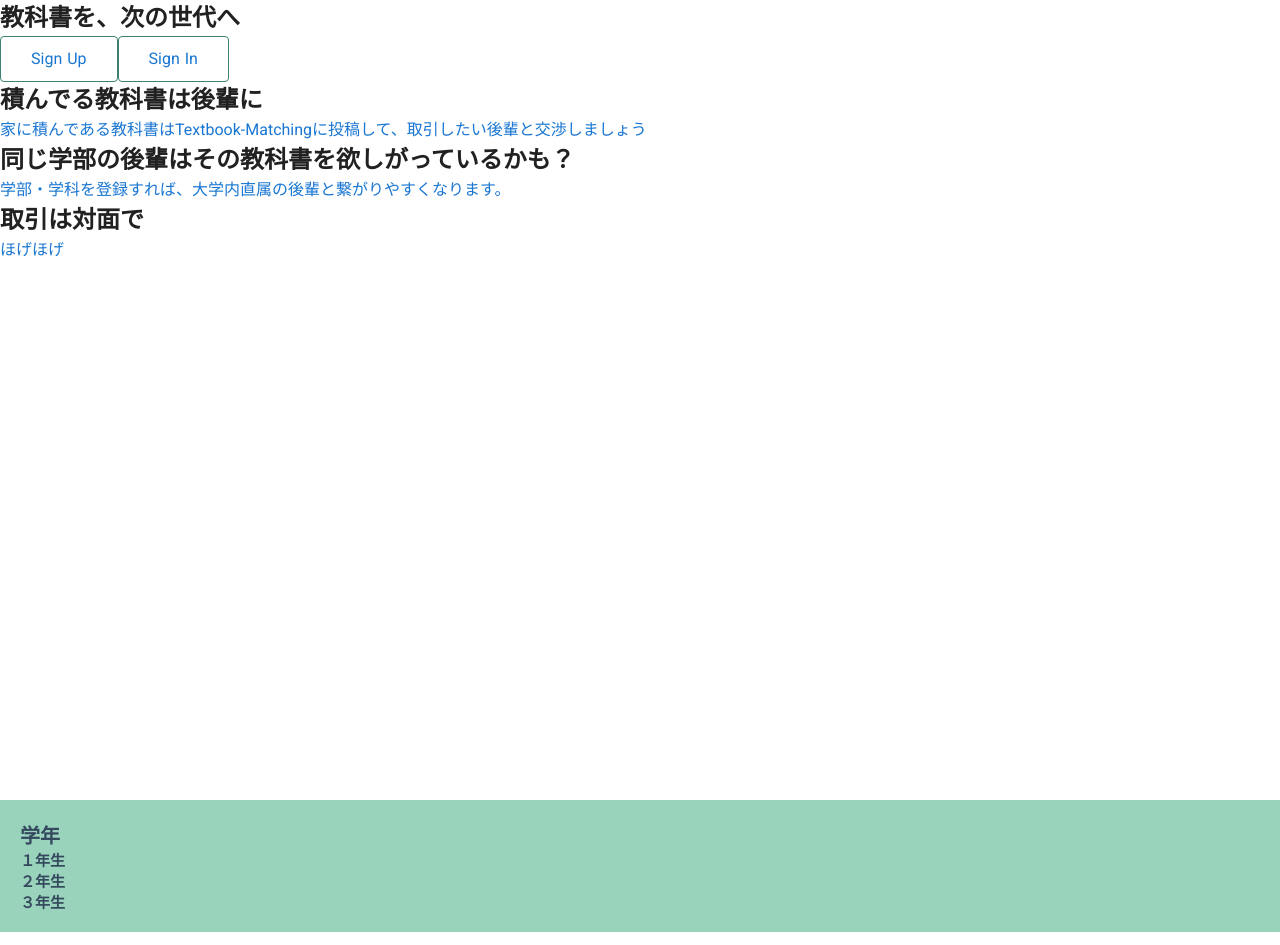
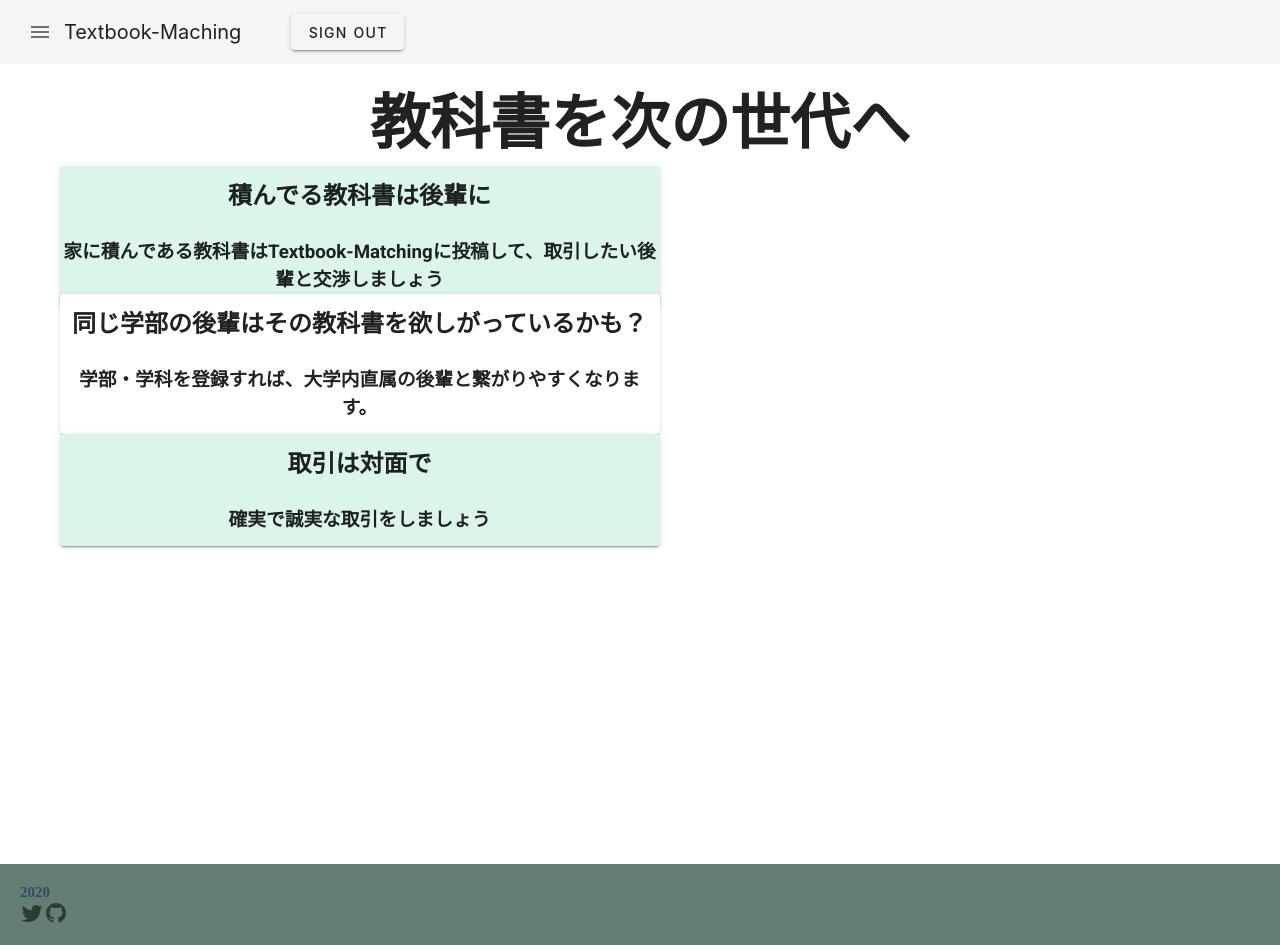
Before and after one commit to kyutech-programming-club/Textbook-Matchng, a Nuxt app: page /intro in a window 1280 px wide. Built offline with nearby package versions, Linux system fonts and the light colour scheme.

Commit message:
Make header

```diff
--- a/components/Footer.vue
+++ b/components/Footer.vue
@@ -1,19 +1,37 @@
 <template>
+
   <div class="footer">
-    <h1>学年</h1>
-    <h2>１年生</h2>
-    <h2>２年生</h2>
-    <h2>３年生</h2>
+
+    <h2>2020</h2>
+
+    <div class="icon" >
+      <v-icon>mdi-twitter</v-icon>
+      <v-icon>mdi-github</v-icon>
+    </div>
+
   </div>
-</template>yarn dev
+
+</template>
+
+<script>
+export default {
+
+}
+</script>
 
 
 <style>
 .footer {
   color: #35495e;
 	padding: 20px;
-  background-color: #9AD3BC;
+  background-color: #657e74;
   font-size: 10px;
 	font-weight: bold;
+  font-family: 'Cherry Swash', cursive;
+}
+
+.icon{
+  text-justify: end;
+
 }
 </style>
--- /dev/null
+++ b/components/Header.vue
@@ -0,0 +1,54 @@
+<template>
+  <header>
+  <v-app-bar>
+
+    <v-app-bar-nav-icon @click="drawer = true"></v-app-bar-nav-icon>
+    <v-toolbar-title>Textbook-Maching</v-toolbar-title>
+
+
+       <v-btn
+        to="login"
+        class="ma-4">Sign Out</v-btn>
+
+    <v-avatar
+      class="text-right"
+      color="green"
+      size="56"
+    ></v-avatar>
+
+    </v-app-bar>
+
+<v-navigation-drawer
+        v-model="drawer"
+        fixed
+        temporary
+      >
+        <v-list
+          nav
+          dense
+        >
+          <v-list-item-group>
+            <v-list-item>
+              <v-list-item-title>HOME</v-list-item-title>
+            </v-list-item>
+          </v-list-item-group>
+        </v-list>
+</v-navigation-drawer>
+
+  </header>
+
+
+</template>
+
+<script>
+export default {
+
+}
+</script>
+
+<style>
+ .v-toolbar__title {
+  overflow: visible !important;
+  margin-right: 50px !important;
+}
+</style>
--- a/layouts/default.vue
+++ b/layouts/default.vue
@@ -1,16 +1,21 @@
 <template>
   <div>
+    <app-header/>
     <Nuxt />
     <app-footer/>
   </div>
+
 </template>
 
 <script>
-import AppFooter from '~/components/Footer.vue'
+import Header from '~/components/Header.vue'
+import Footer from '~/components/Footer.vue'
 
 export default {
+  name:'app',
  components: {
-   AppFooter
+   'app-header': Header,
+   'app-footer': Footer,
  }
 }
 </script>
--- a/pages/index.vue
+++ b/pages/index.vue
@@ -32,6 +32,7 @@
 export default {
   name: 'sample',
   layout: 'footer'
+
 }
 </script>
 
--- a/pages/intro.vue
+++ b/pages/intro.vue
@@ -1,28 +1,75 @@
 <template>
   <v-app>
+    <v-container>
+      <v-layout>
+        <v-flex>
+          <v-main>
 
+
+        <div class="message0">
               <section>
-      <h2>教科書を、次の世代へ</h2>
-      <n-link
-        to="login"
-        class="button--green">Sign Up</n-link>
-      <a class="button--green">Sign In</a>
+              <v-row>
+                <v-col>
+                  <h1>教科書を次の世代へ</h1>
+                </v-col>
+              </v-row>
               </section>
+        </div>
 
+        <v-spacer></v-spacer>
+
+        <div class="message">
+        　　<v-card color="#dbf6e9" max-width="600" max-height="300">
               <section>
+                <v-row>
+                  <v-col>
                     <h2>積んでる教科書は後輩に</h2>
-      <a>家に積んである教科書はTextbook-Matchingに投稿して、取引したい後輩と交渉しましょう</a>
+                  </v-col>
+                </v-row>
+
+                <v-row>
+                  <v-col>
+                    <h3>家に積んである教科書はTextbook-Matchingに投稿して、取引したい後輩と交渉しましょう</h3>
+                  </v-col>
+                </v-row>
               </section>
+        　　</v-card>
+        </div>
 
+        <v-spacer></v-spacer>
+
+        <div class="message">
+            <v-card max-width="600" max-height="300">
               <section>
+                <v-col>
                   <h1>同じ学部の後輩はその教科書を欲しがっているかも？</h1>
-      <a>学部・学科を登録すれば、大学内直属の後輩と繋がりやすくなります。</a>
+                </v-col>
+                <v-col>
+                  <h3>学部・学科を登録すれば、大学内直属の後輩と繋がりやすくなります。</h3>
+                </v-col>
               </section>
+            </v-card>
+        </div>
 
+        <v-spacer></v-spacer>
+
+        <div class="message">
+          <v-card color="#dbf6e9" max-width="600" max-height="300">
           <section>
+            <v-col>
               <h1>取引は対面で</h1>
-      <a>ほげほげ</a>
+            </v-col>
+            <v-col>
+              <h3>確実で誠実な取引をしましょう</h3>
+            </v-col>
           </section>
+          </v-card>
+        </div>
+
+        </v-main>
+      </v-flex>
+    </v-layout>
+  </v-container>
 
   </v-app>
 </template>
@@ -32,3 +79,17 @@ export default {
 
 }
 </script>
+
+<style>
+.message0{
+  text-align: center;
+  font-size: 40px;
+  font-family:'Trebuchet MS', 'Lucida Sans Unicode', 'Lucida Grande', 'Lucida Sans', Arial, sans-serif;
+  }
+
+.message{
+  text-align: center;
+  justify-content: center;
+}
+
+</style>
```
Lines whose indentation alone changed are shown as unchanged.
